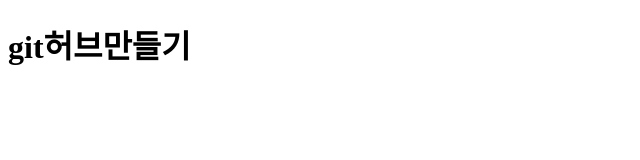
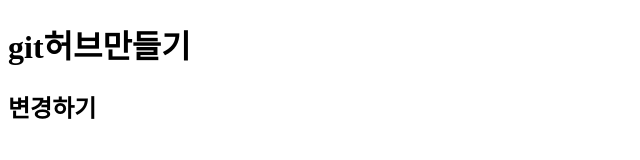
Before and after one commit to parannim78/study, a plain HTML site: page index.html in a window 1280 px wide. Shown: the whole page, without its empty margins (0-640 px from the left). Drawn offline with Linux system fonts and the light colour scheme.

Commit message:
기능목록 추가

```diff
--- a/index.html
+++ b/index.html
@@ -7,5 +7,6 @@
 </head>
 <body>
     <h1>git허브만들기</h1>
+    <h2>변경하기</h2>
 </body>
 </html>
```
Also changed, not shown: 1 other file.
